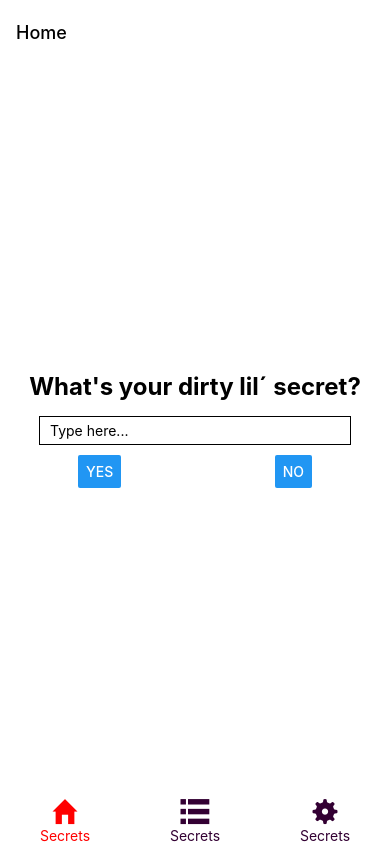
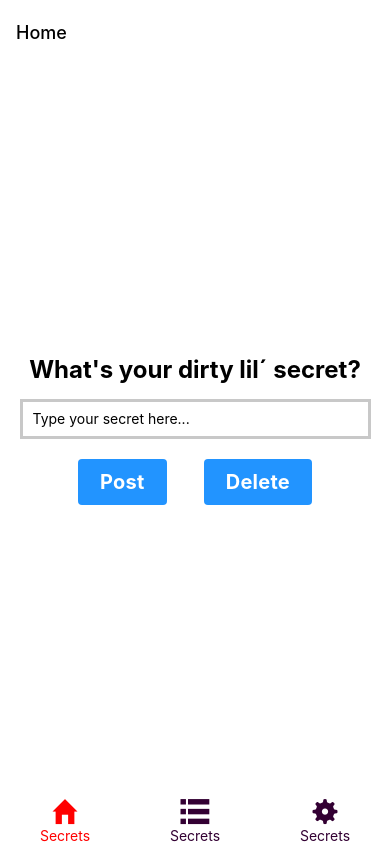
Before and after one commit to m4d0x/react-native-app-assignment, a React Native app: screen /Home in a window 390 px wide. Built offline with nearby package versions, Linux system fonts and the light colour scheme.

Commit message:
Lots of changed, and naming changed + more

```diff
--- a/src/components/HomeReactionText.tsx
+++ b/src/components/AnimatedResponseText.tsx
@@ -1,5 +1,8 @@
+//HomeReactionText.tsx
 import React, { useEffect, useState } from 'react';
-import { Animated, Text } from 'react-native';
+import { Animated, StyleSheet, Text } from 'react-native';
+
+import { useTheme } from '../contexts/ThemeContext';
 
 interface AnswerTextProps {
   text: string | null;
@@ -7,6 +10,7 @@ interface AnswerTextProps {
 }
 
 const AnswerText: React.FC<AnswerTextProps> = ({ text, fadeAnim }) => {
+  const theme = useTheme();
   const [isVisible, setIsVisible] = useState(false);
   const [fade] = useState(new Animated.Value(fadeAnim));
 
@@ -32,10 +36,19 @@ const AnswerText: React.FC<AnswerTextProps> = ({ text, fadeAnim }) => {
     }
   }, [text, fade, fadeAnim]);
 
+  const styles = StyleSheet.create({
+    animatedView: {
+      // position: 'relative',
+      top: 0,
+      left: 0,
+      right: 0,
+    },
+  });
+
   return (
     isVisible && (
-      <Animated.View style={{ opacity: fade }}>
-        <Text>{text}</Text>
+      <Animated.View style={[{ opacity: fade }, styles.animatedView]}>
+        <Text style={{ color: theme.theme.animatedText }}>{text}</Text>
       </Animated.View>
     )
   );
--- /dev/null
+++ b/src/components/AnimatedToggleIcon.tsx
@@ -0,0 +1,34 @@
+//ToggleIcon.tsx:
+import { StyleProp, TouchableOpacity, ViewStyle } from 'react-native';
+import { Icon } from 'react-native-elements';
+
+import { useTheme } from '../contexts/ThemeContext'; // Justera detta enligt din faktiska sökväg till ThemeContext
+
+type ToggleIconProps = {
+  toggleIsActive: boolean;
+  onPress: () => void;
+  style?: StyleProp<ViewStyle>;
+  iconStyle?: StyleProp<ViewStyle>;
+  iconColor?: StyleProp<ViewStyle>;
+};
+
+// I ToggleIcon.tsx
+export const ToggleIcon: React.FC<ToggleIconProps> = ({
+  toggleIsActive,
+  onPress,
+  iconStyle,
+}) => {
+  const theme = useTheme();
+
+  return (
+    <TouchableOpacity onPress={onPress} style={iconStyle}>
+      <Icon
+        name={toggleIsActive ? 'toggle-on' : 'toggle-off'}
+        size={24}
+        color={
+          toggleIsActive ? theme.toggleActiveColor : theme.toggleActiveColor
+        } // Använd temafärger här
+      />
+    </TouchableOpacity>
+  );
+};
--- /dev/null
+++ b/src/components/ThemedButton.tsx
@@ -0,0 +1,53 @@
+import React from 'react';
+import { StyleSheet, Text, TouchableOpacity, View } from 'react-native';
+
+import { useTheme } from '../contexts/ThemeContext'; // Anpassa detta efter din faktiska import
+
+// type ButtonProps = React.ComponentProps<typeof Button>;
+
+interface ThemedButtonProps {
+  title: string;
+  onPress: () => void;
+  // ... Fler props om nödvändigt
+}
+
+export const ThemedButton: React.FC<ThemedButtonProps> = ({
+  title,
+  onPress,
+  ...rest
+}) => {
+  const theme = useTheme();
+
+  return (
+    <View>
+      <TouchableOpacity
+        style={[
+          styles.button,
+          { backgroundColor: theme.buttonBackgroundColor },
+        ]}
+        onPress={onPress}
+      >
+        <Text style={[styles.text, { color: theme.buttonTextColor }]}>
+          {title}
+        </Text>
+      </TouchableOpacity>
+    </View>
+  );
+};
+
+const styles = StyleSheet.create({
+  button: {
+    alignItems: 'center',
+    justifyContent: 'center',
+    paddingVertical: 12,
+    paddingHorizontal: 22,
+    borderRadius: 4, //rundade hörn
+    elevation: 3,
+  },
+  text: {
+    fontSize: 20,
+    lineHeight: 22,
+    fontWeight: 'bold',
+    letterSpacing: 0.25,
+  },
+});
--- /dev/null
+++ b/src/components/ThemedTextInputField.tsx
@@ -0,0 +1,64 @@
+// SecretTextInputField.tsx
+import React, { useContext, useState } from 'react';
+import {
+  EnterKeyHintTypeOptions,
+  StyleProp,
+  TextInput,
+  TextStyle,
+} from 'react-native';
+
+import ThemeContext from '../contexts/ThemeContext'; // Ersätt med din faktiska import
+
+interface ThemedTextInputFieldProps {
+  enterKeyHint?: EnterKeyHintTypeOptions;
+  secureTextEntry?: boolean;
+  selectTextOnFocus?: boolean;
+  placeholder?: string;
+  style?: StyleProp<TextStyle>;
+  value?: string; // Lägg till denna
+  onChangeText?: (newText: string) => void; // och denna
+  // ... Fler props om nödvändigt
+}
+
+export default function ThemedTextInput(props: ThemedTextInputFieldProps) {
+  const [isFocused, setFocus] = useState(false);
+  const themeContext = useContext(ThemeContext);
+
+  if (!themeContext) {
+    throw new Error('ThemeContext is null');
+  }
+
+  const { theme } = themeContext;
+
+  let borderColor;
+
+  if (isFocused) {
+    borderColor = theme.textInputFocusedBorderColor;
+  } else {
+    borderColor = theme.textInputUnfocusedBorderColor;
+  }
+
+  return (
+    <TextInput
+      {...props}
+      style={[
+        {
+          borderColor,
+          borderWidth: 3,
+          borderStyle: 'solid',
+          width: '90%',
+          minHeight: 40,
+          paddingHorizontal: 10,
+          color: theme.text, // Lägg till denna rad för att sätta textfärgen
+        },
+        props.style,
+      ]}
+      onFocus={() => setFocus(true)}
+      onBlur={() => setFocus(false)}
+      placeholderTextColor={theme.textInputFieldPlaceholderTextColor}
+      enterKeyHint={props.enterKeyHint}
+      secureTextEntry={props.secureTextEntry}
+      selectTextOnFocus={props.selectTextOnFocus}
+    />
+  );
+}
--- a/src/components/ToggleIcon.tsx
+++ /dev/null
@@ -1,20 +0,0 @@
-//ToggleIcon.tsx:
-import { StyleProp, TouchableOpacity, ViewStyle } from 'react-native';
-import { Icon } from 'react-native-elements';
-
-type ToggleIconProps = {
-  toggleIsActive: boolean;
-  onPress: () => void;
-  style?: StyleProp<ViewStyle>;
-  iconStyle?: StyleProp<ViewStyle>;
-  iconColor?: StyleProp<ViewStyle>;
-};
-
-// I ToggleIcon.tsx
-export const ToggleIcon = ({ toggleIsActive, onPress }: ToggleIconProps) => {
-  return (
-    <TouchableOpacity onPress={onPress}>
-      <Icon name={toggleIsActive ? 'toggle-on' : 'toggle-off'} size={24} />
-    </TouchableOpacity>
-  );
-};
--- a/src/contexts/AppThemeProvider.tsx
+++ b/src/contexts/AppThemeProvider.tsx
@@ -61,8 +61,13 @@ const AppThemeProvider: React.FC<ThemeProviderProps> = ({ children }) => {
         theme,
         toggleTheme,
         setThemeBasedOnBoolean,
-        setThemes, // Lägg till denna rad
+        setThemes,
         useStatusBarStyle: theme.statusBarStyle,
+        buttonBackgroundColor: theme?.buttonBackgroundColor || 'defaultColor',
+        buttonTextColor: theme?.buttonTextColor || 'defaultTextColor',
+        toggleActiveColor: theme?.toggleActiveColor || 'defaultActiveColor',
+        toggleInactiveColor:
+          theme?.toggleInactiveColor || 'defaultInactiveColor',
       }}
     >
       {children}
--- a/src/contexts/ThemeContext.tsx
+++ b/src/contexts/ThemeContext.tsx
@@ -9,6 +9,10 @@ interface ThemeContextProps {
   setThemes: (newTheme: Theme) => void;
   setThemeBasedOnBoolean: (isDarkMode: boolean) => void;
   useStatusBarStyle: 'auto' | 'inverted' | 'light' | 'dark';
+  buttonTextColor: string;
+  buttonBackgroundColor: string;
+  toggleActiveColor: string;
+  toggleInactiveColor: string;
 }
 
 const ThemeContext = createContext<ThemeContextProps | null>(null);
--- a/src/navigators/RootTabsNavigator.tsx
+++ b/src/navigators/RootTabsNavigator.tsx
@@ -18,6 +18,9 @@ const Tabs = createBottomTabNavigator<RootTabsParamList>();
 
 export default function RootTabsNavigator() {
   const { theme } = useContext(ThemeContext);
+  // const themeContext = useContext(ThemeContext);
+
+  // const { theme } = themeContext;
 
   return (
     <Tabs.Navigator>
--- a/src/screens/HomeScreen.tsx
+++ b/src/screens/HomeScreen.tsx
@@ -1,8 +1,11 @@
 import React, { useState } from 'react';
-import { Button, StyleSheet, Text, TextInput, View } from 'react-native';
+import { StyleSheet, Text, View } from 'react-native';
 
-import AnswerText from '../components/HomeReactionText';
+import AnimatedResponseText from '../components/AnimatedResponseText';
+import { ThemedButton } from '../components/ThemedButton';
+import ThemedTextInput from '../components/ThemedTextInputField';
 import { useTheme } from '../contexts/ThemeContext';
+import { storeData } from '../utils/storage';
 
 export default function HomeScreen() {
   const theme = useTheme();
@@ -10,11 +13,13 @@ export default function HomeScreen() {
   const [storedText, setHomeReactionText] = useState<string | null>(null);
   const fadeAnim = 1;
 
-  const handleYes = () => {
+  const handleYes = async () => {
+    // Gör funktionen asynkron
     if (text.trim() === '') {
       setHomeReactionText("You can't keep a secret if there is none!");
     } else {
       setHomeReactionText('Your secret is safe with me.');
+      await storeData(text); // Använd den asynkrona storeData-funktionen
     }
     setText('');
   };
@@ -26,34 +31,39 @@ export default function HomeScreen() {
 
   return (
     <View style={{ ...styles.container }}>
-      <AnswerText text={storedText} fadeAnim={fadeAnim} />
+      <View style={styles.animatedView}>
+        <AnimatedResponseText text={storedText} fadeAnim={fadeAnim} />
+      </View>
       <Text style={{ ...styles.questionText, color: theme.theme.text }}>
         What's your dirty lil´ secret?
       </Text>
-      <TextInput
-        style={{
-          ...styles.input,
-          // borderColor: theme.textBorderColor,
-          color: theme.theme.text,
-        }}
+      <ThemedTextInput
+        placeholder="Type your secret here..."
         value={text}
         onChangeText={(newText) => setText(newText)}
-        placeholder="Type here..."
-        // placeholderTextColor={theme.textPlaceholderColor}
       />
       <View style={styles.buttonContainer}>
-        <Button title="Yes" onPress={handleYes} />
-        <Button title="No" onPress={handleNo} />
+        <ThemedButton title="Post" onPress={handleYes} />
+        <ThemedButton title="Delete" onPress={handleNo} />
       </View>
     </View>
   );
 }
 
 const styles = StyleSheet.create({
+  // wrapper: {
+  //   position: 'relative',
+  //   alignItems: 'center',
+  //   justifyContent: 'center',
+  // },
   container: {
     flex: 1,
     alignItems: 'center',
     justifyContent: 'center',
+  },
+  animatedView: {
+    position: 'absolute',
+    top: '0%', // eller var du nu vill ha den
   },
   input: {
     borderWidth: 1,
@@ -66,6 +76,16 @@ const styles = StyleSheet.create({
     flexDirection: 'row',
     justifyContent: 'space-between',
     width: '60%',
+    marginTop: 20, // Lägg till detta
+  },
+  button: {
+    alignItems: 'center',
+    justifyContent: 'center',
+    paddingVertical: 12,
+    paddingHorizontal: 32,
+    borderRadius: 4,
+    elevation: 3,
+    backgroundColor: 'black',
   },
   questionText: {
     fontSize: 24,
--- a/src/screens/SettingsScreen.tsx
+++ b/src/screens/SettingsScreen.tsx
@@ -3,7 +3,7 @@ import { activateKeepAwakeAsync, deactivateKeepAwake } from 'expo-keep-awake';
 import React from 'react';
 import { StyleSheet, Text, TouchableOpacity, View } from 'react-native';
 
-import { ToggleIcon } from '../components/ToggleIcon';
+import { ToggleIcon } from '../components/AnimatedToggleIcon';
 import { useTheme } from '../contexts/ThemeContext';
 import { useToggle } from '../hooks/useToggle';
 import { darkTheme } from '../themes/themes';
--- /dev/null
+++ b/src/utils/storage.ts
@@ -0,0 +1,21 @@
+//storage.ts
+import AsyncStorage from '@react-native-async-storage/async-storage';
+
+export const storeData = async (value: string) => {
+  try {
+    const jsonValue = JSON.stringify(value);
+    await AsyncStorage.setItem('@secret_key', jsonValue);
+  } catch (e) {
+    // Error saving data
+  }
+};
+
+export const getData = async () => {
+  try {
+    const jsonValue = await AsyncStorage.getItem('@secret_key');
+    return jsonValue != null ? JSON.parse(jsonValue) : null;
+  } catch (e) {
+    // Error reading data
+    return null;
+  }
+};
```
Also changed, not shown: src/themes/themes.ts (+39 -6 lines).
